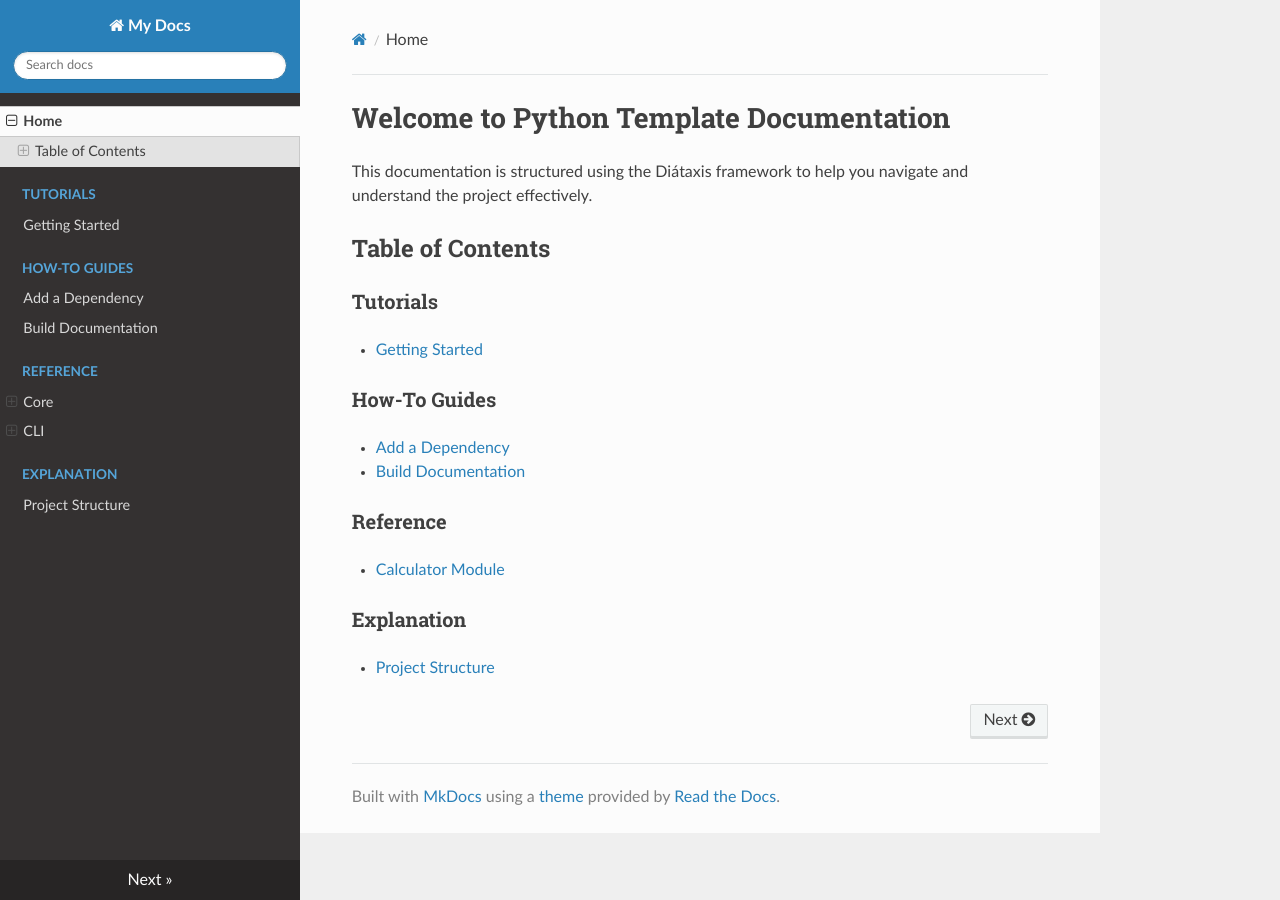
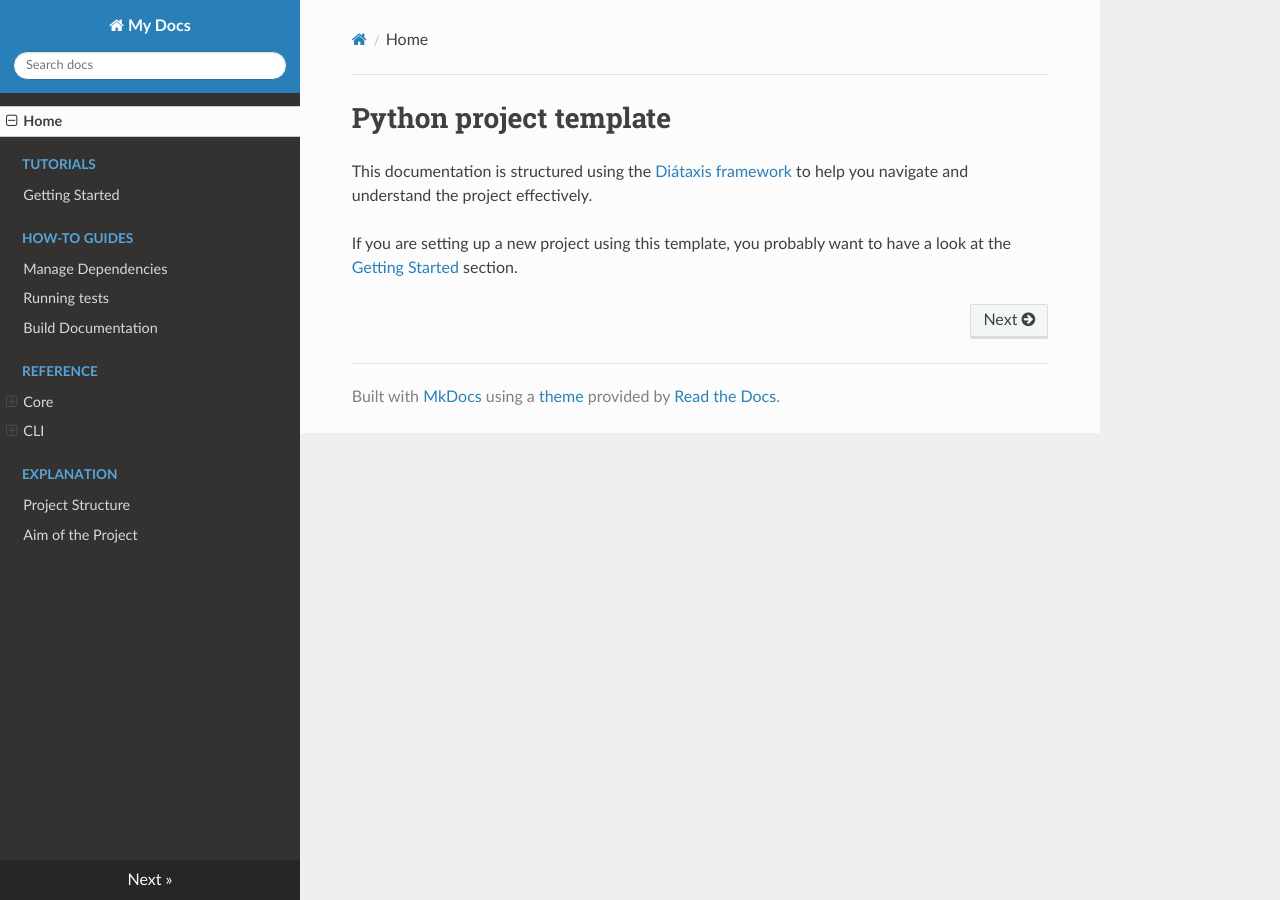
Before and after one commit to binnev/python-template, an MkDocs documentation site: the page built from docs/README.md, in a window 1280 px wide. Built offline with MkDocs 1.6.1, drawn with Linux system fonts in a browser that asks for light colours; nearby versions of some CDN libraries.

Commit message:
more docs

```diff
--- /dev/null
+++ b/docs/README.md
@@ -0,0 +1,5 @@
+# Python project template
+
+This documentation is structured using the [Diátaxis framework](https://diataxis.fr/) to help you navigate and understand the project effectively.
+
+If you are setting up a new project using this template, you probably want to have a look at the [Getting Started](tutorials/getting-started.md) section.
--- a/docs/index.md
+++ /dev/null
@@ -1,18 +0,0 @@
-# Welcome to Python Template Documentation
-
-This documentation is structured using the Diátaxis framework to help you navigate and understand the project effectively.
-
-## Table of Contents
-
-### Tutorials
-- [Getting Started](tutorials/getting-started.md)
-
-### How-To Guides
-- [Add a Dependency](how-to/add-dependency.md)
-- [Build Documentation](how-to/build-docs.md)
-
-### Reference
-- [Calculator Module](reference/calculator.md)
-
-### Explanation
-- [Project Structure](explanation/project-structure.md)
--- a/mkdocs.yml
+++ b/mkdocs.yml
@@ -9,11 +9,12 @@ plugins:
   - mike
 
 nav:
-  - Home: index.md
+  - Home: README.md
   - Tutorials:
       - Getting Started: tutorials/getting-started.md
   - How-To Guides:
-      - Add a Dependency: how-to/add-dependency.md
+      - Manage Dependencies: how-to/dependencies.md
+      - Running tests: how-to/testing.md
       - Build Documentation: how-to/build-docs.md
   - Reference:
       - Core:
@@ -22,3 +23,4 @@ nav:
           - Calculator: reference/cli/calculator.md
   - Explanation:
       - Project Structure: explanation/project-structure.md
+      - Aim of the Project: explanation/aim-of-project.md
```
Also changed, not shown: README.md (+1 -50 lines), docs/explanation/aim-of-project.md (added, +3 -0 lines), docs/how-to/add-dependency.md (deleted, +0 -25 lines), docs/how-to/dependencies.md (added, +34 -0 lines), docs/how-to/testing.md (added, +13 -0 lines), 2 other files.
